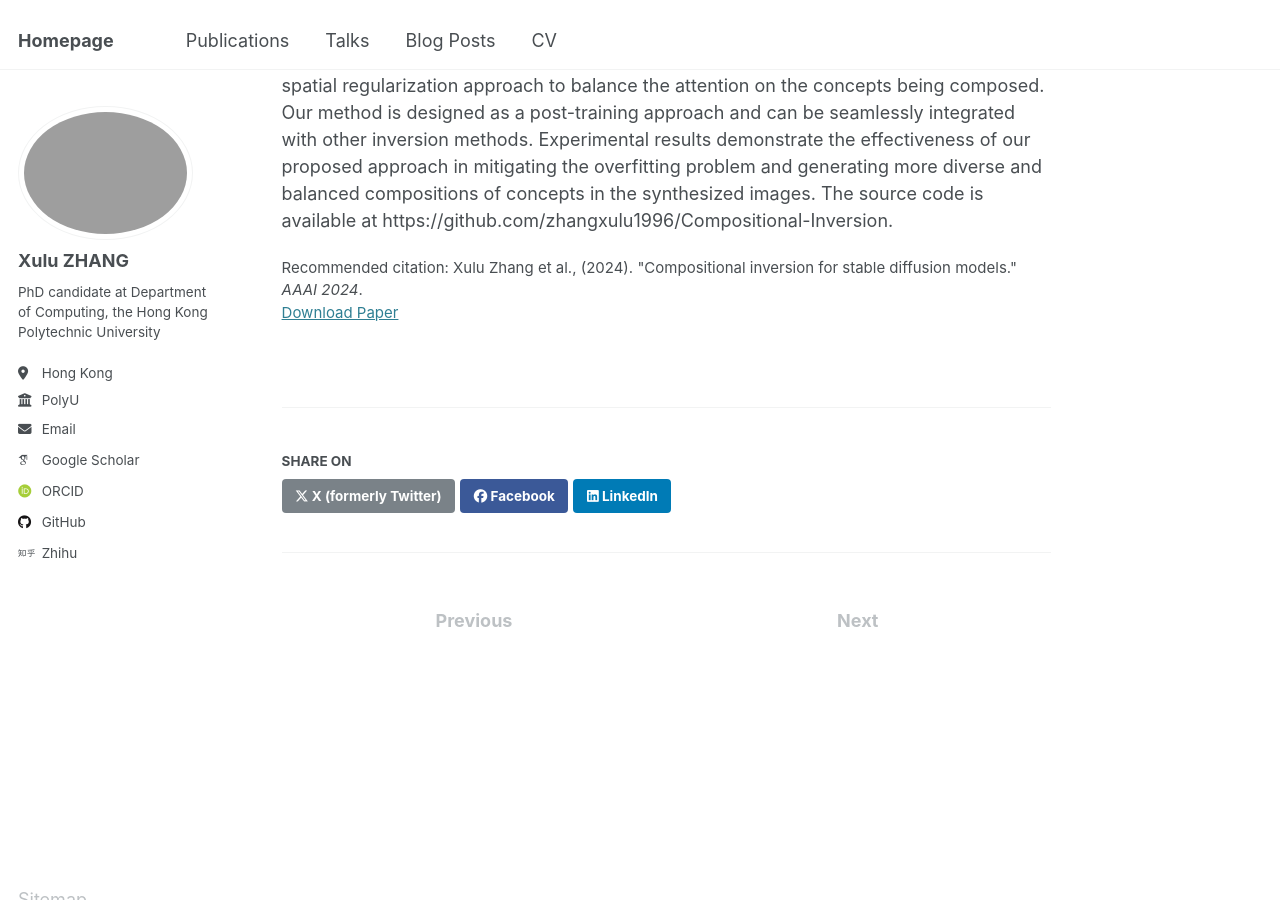
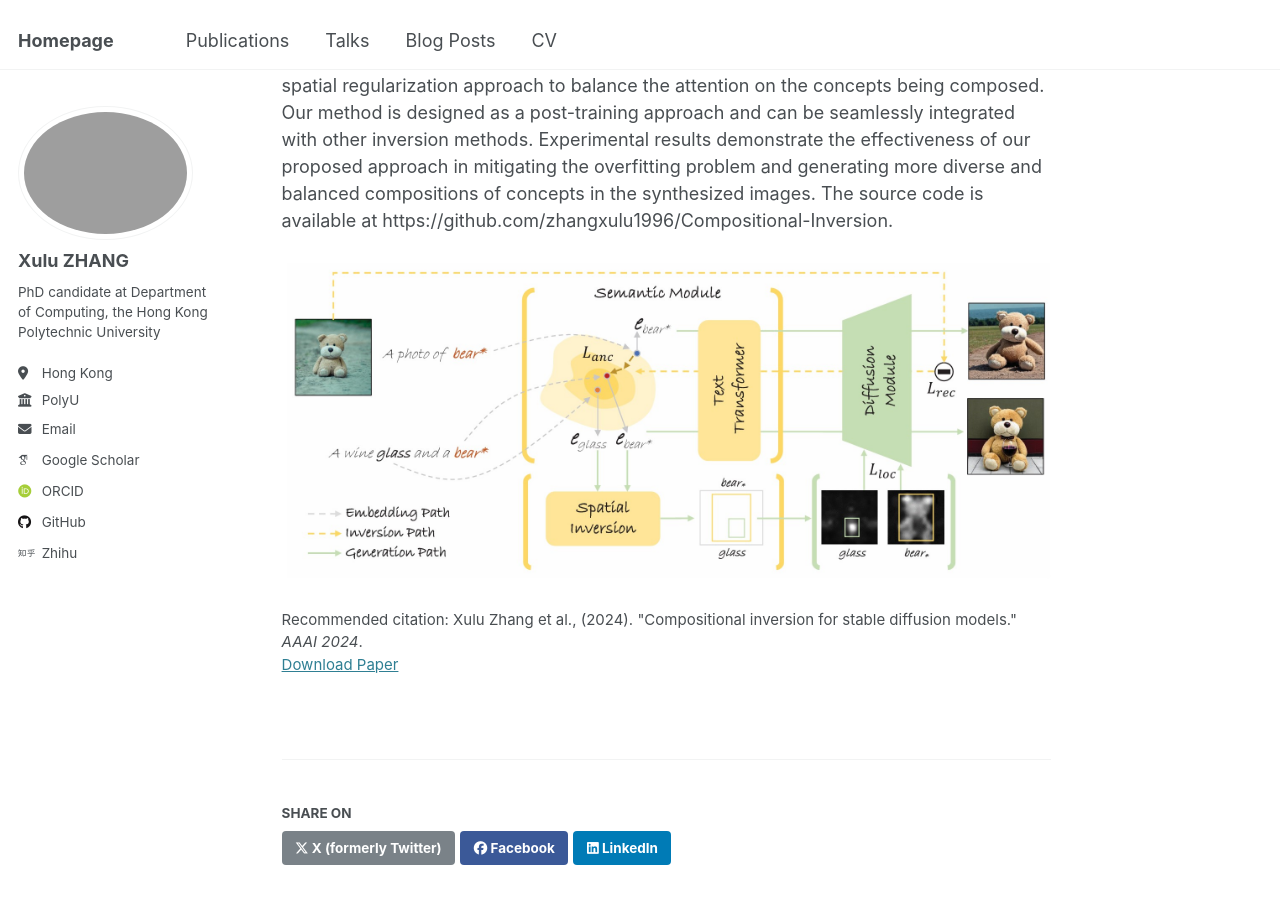
Before and after one commit to zhangxulu1996/zhangxulu1996.github.io, a Jekyll site: the page built from _publications/2015-10-01-paper-title-number-3.md, in a window 1280 px wide and 900 px high, scrolled down 347 px. Built offline with Jekyll 4.4.1, drawn with Linux system fonts in a browser that asks for light colours; some web fonts are replaced.

Commit message:
Update 2015-10-01-paper-title-number-3.md

```diff
--- a/_publications/2015-10-01-paper-title-number-3.md
+++ b/_publications/2015-10-01-paper-title-number-3.md
@@ -6,7 +6,9 @@ date: 2024-1-1
 venue: 'AAAI'
 paperurl: 'https://ojs.aaai.org/index.php/AAAI/article/view/28565'
 citation: 'Xulu Zhang et al., (2024). &quot;Compositional inversion for stable diffusion models.&quot; <i>AAAI 2024</i>.'
-excerpt: "Framework illustration.<br/><img src='/images/paper3_fig.jpg'>"
 ---
 
 Inversion methods, such as Textual Inversion, generate personalized images by incorporating concepts of interest provided by user images. However, existing methods often suffer from overfitting issues, where the dominant presence of inverted concepts leads to the absence of other desired concepts. It stems from the fact that during inversion, the irrelevant semantics in the user images are also encoded, forcing the inverted concepts to occupy locations far from the core distribution in the embedding space. To address this issue, we propose a method that guides the inversion process towards the core distribution for compositional embeddings. Additionally, we introduce a spatial regularization approach to balance the attention on the concepts being composed. Our method is designed as a post-training approach and can be seamlessly integrated with other inversion methods. Experimental results demonstrate the effectiveness of our proposed approach in mitigating the overfitting problem and generating more diverse and balanced compositions of concepts in the synthesized images. The source code is available at https://github.com/zhangxulu1996/Compositional-Inversion.
+
+
+<img src='/images/paper3_fig.jpg'>
```
